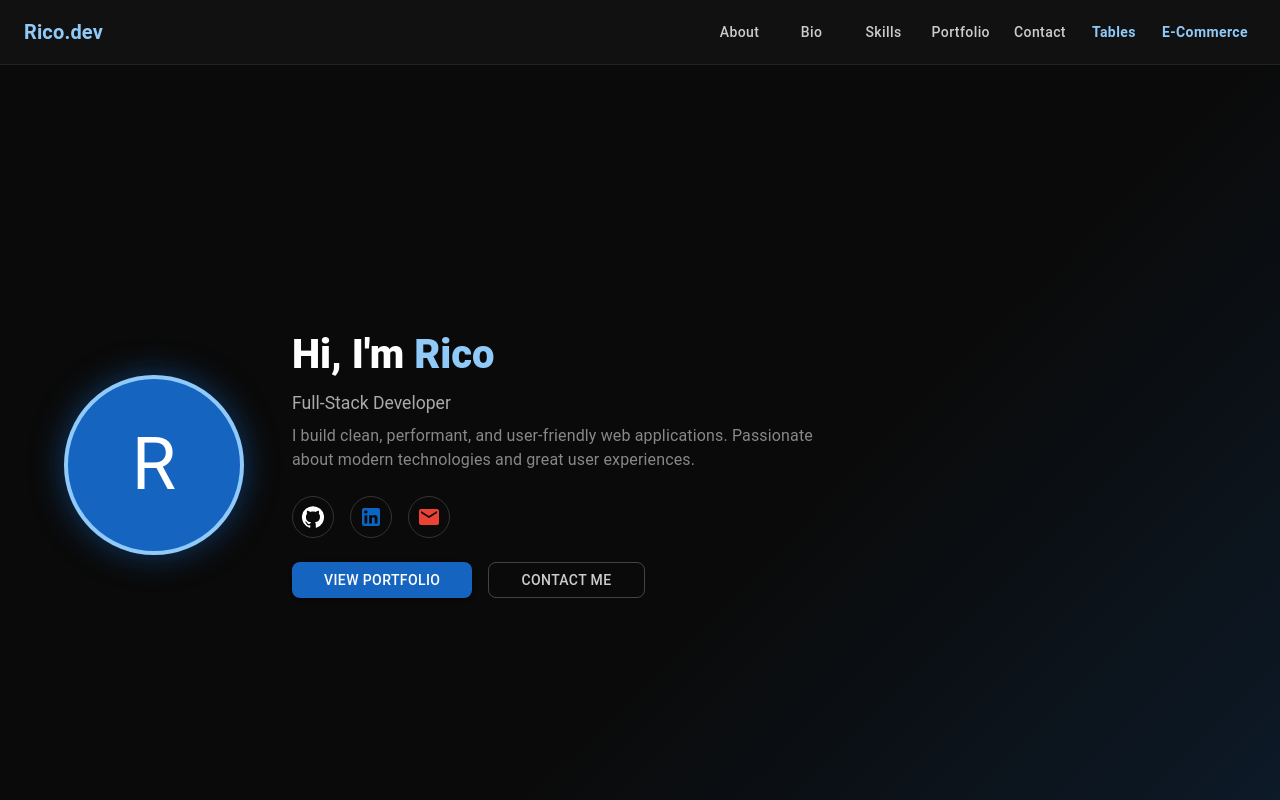
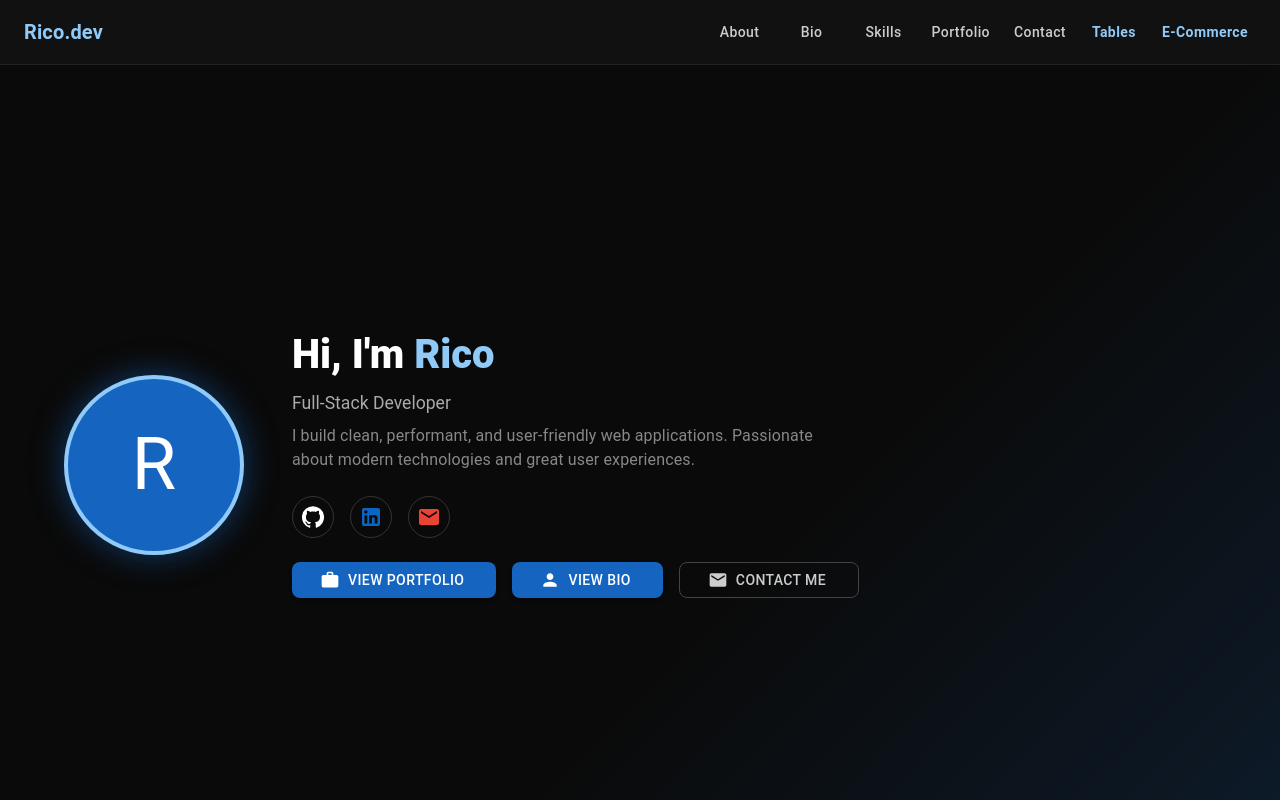
Before and after one commit to rico-d/portfolio-arjd, a React (Vite) app: page / in a window 1280 px wide. Shown: the top 800 px of the page. Built offline with nearby package versions, Linux system fonts and the light colour scheme; no server answers.

Commit message:
fix (Home): Add icons and button changes

```diff
--- a/src/pages/Home.tsx
+++ b/src/pages/Home.tsx
@@ -150,11 +150,15 @@ export default function Home() {
                   </IconButton>
                 </Stack>
                 <Stack direction="row" spacing={2}>
-                  <Button variant="contained" sx={{ bgcolor: '#1565c0', borderRadius: 2, px: 4 }}
+                  <Button variant="contained" startIcon={<Work />} sx={{ bgcolor: '#1565c0', borderRadius: 2, px: 4 }}
                     onClick={() => scrollTo('portfolio')}>
                     View Portfolio
                   </Button>
-                  <Button variant="outlined" sx={{ borderColor: '#444', color: '#ccc', borderRadius: 2, px: 4 }}
+                  <Button variant="contained" startIcon={<Person />} sx={{ bgcolor: '#1565c0', borderRadius: 2, px: 4 }}
+                    onClick={() => scrollTo('bio')}>
+                    View Bio
+                  </Button>
+                  <Button variant="outlined" startIcon={<Email />} sx={{ borderColor: '#444', color: '#ccc', borderRadius: 2, px: 4 }}
                     onClick={() => scrollTo('contact')}>
                     Contact Me
                   </Button>
@@ -200,7 +204,9 @@ export default function Home() {
       </Box>
 
       {/* Bio / CV */}
-      <Bio />
+      <Box id="bio">
+        <Bio />
+      </Box>
 
       {/* Skills */}
       <Box id="skills" sx={{ py: 10, bgcolor: '#0a0a0a' }}>
```
